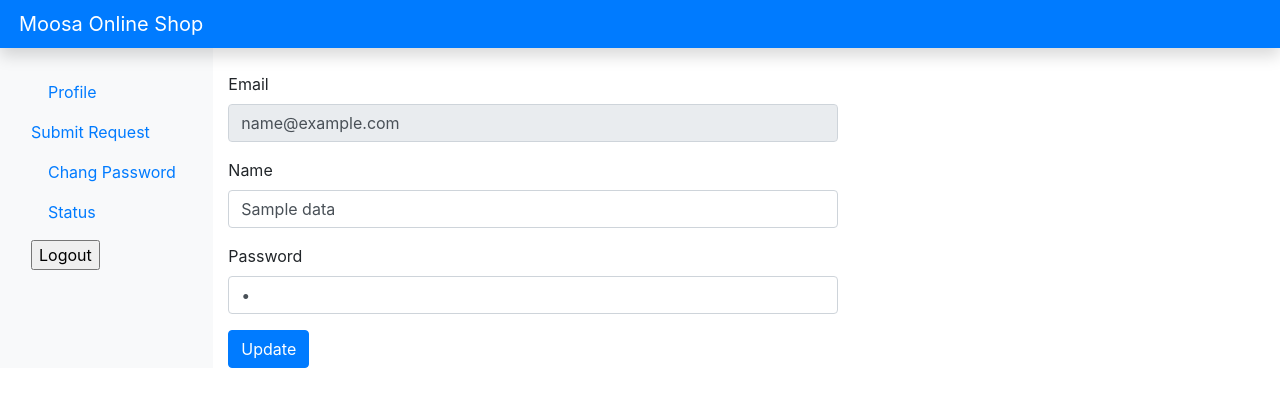
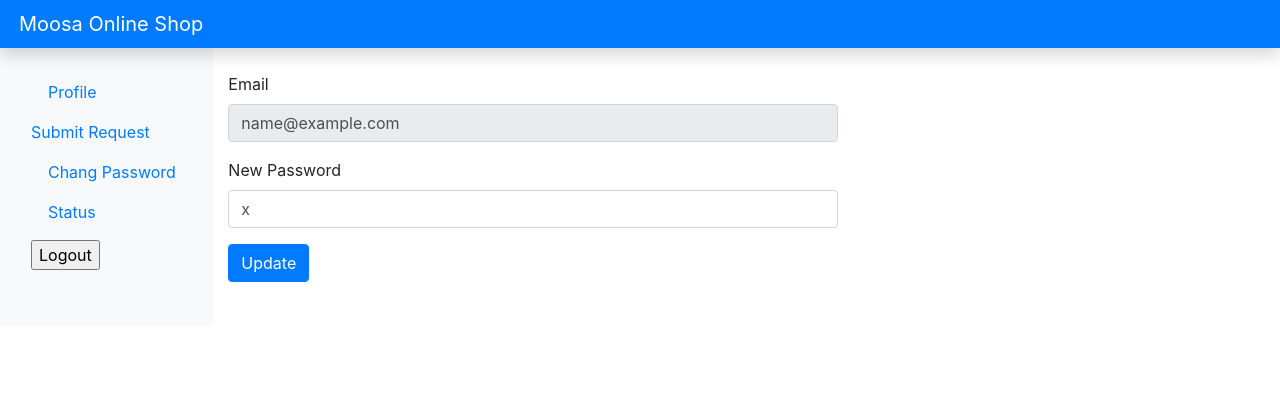
Before and after one commit to saqiburrehman139/MOS-php, a PHP site: page /changepass.php in a window 1280 px wide. Shown: the top 407 px of the page. Run offline with PHP 8.4, Linux system fonts and the light colour scheme; the visitor is signed in with stand-in values (Sample User, id 1); tables that the repository leaves empty or names only in its code hold one stand-in row (values such as "Sample post"); some libraries are stand-ins or nearby versions; some web fonts are replaced.

Commit message:
commit 2

```diff
--- a/changepass.php
+++ b/changepass.php
@@ -1,17 +1,22 @@
-<?php include('inc/header.php');?>
+<?php include('inc/header.php');
+  if(isset($_REQUEST['update'])){
+    $remail=$_REQUEST['remail'];
+    $pass=$_REQUEST['rpass'];
+     $query1="UPDATE `new_mos`.`requester_data` SET`pass` = '$pass' WHERE `email` = '$remail';";
+     $data1=mysqli_query($conn,$query1);
+  }
+?>
+
 <div class='col-sm-6 mt-4'>
         <form action="" method='get' class='mt-4'>
          <div class='form-group'>
          <label for="email">Email</label>
          <input type="email" class='form-control' value='<?php echo $result['email']; ?>' name='remail' id='remail' readonly>
          </div>
+
          <div class='form-group'>
-         <label for="Name">Name</label>
-         <input type="text" class='form-control' value='<?php echo $result['rname']; ?>' name='rname' id='rname'>
-         </div>
-         <div class='form-group'>
-         <label for="Password">Password</label>
-         <input type="password" class='form-control' value='<?php echo $result['pass']; ?>' name='pass' id='rpass'>
+         <label for="Password">New Password</label>
+         <input type="text" class='form-control' value='<?php echo $result['pass']; ?>' name='rpass' id='rpass'>
          </div>
          <input type="submit" value="Update" name='update' class='btn btn-primary'>
          <?php if(isset($msg)){echo $msg;}?>
--- a/inc/header.php
+++ b/inc/header.php
@@ -12,7 +12,7 @@ $query="SELECT * from requester_data WHERE email='".$email."'";
 $data=mysqli_query($conn,$query);
 $result=mysqli_fetch_assoc($data);
 if(isset($_REQUEST['update'])){
-if($_REQUEST['rname']==''){
+if($_REQUEST['remail']==''){
     $msg="<div class='alert alert-warning'>Fill All Fields</div>";
 }else{
     $remail=$_REQUEST['remail'];
--- a/success.php
+++ b/success.php
@@ -47,3 +47,4 @@ value='print' onclick='window.print()'</form></td>
 </table>
 </div>";
 ?>
+<?php include('inc/footer.php');?>
```
